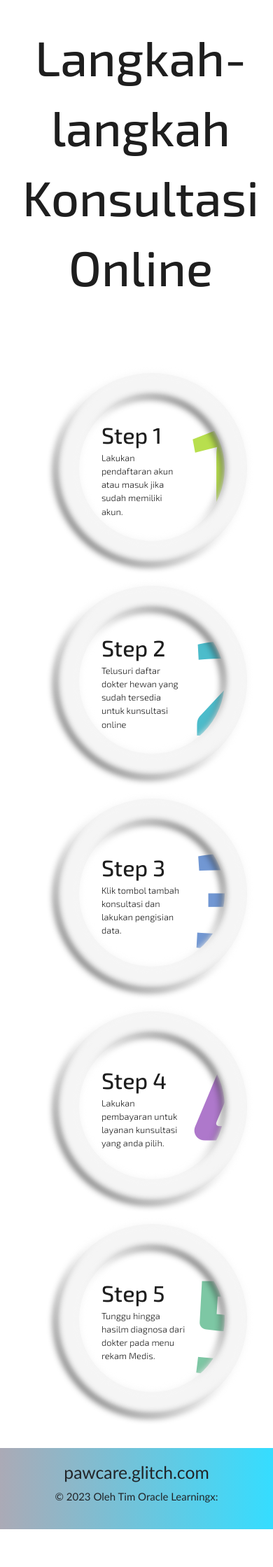
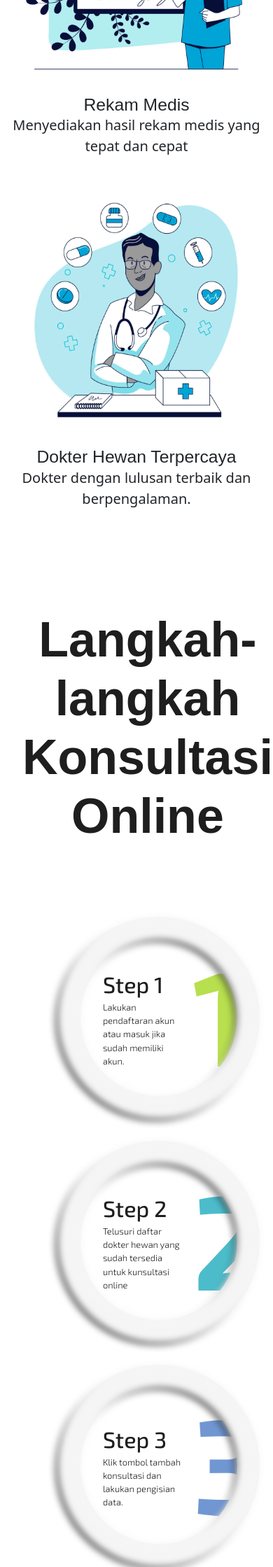
Before and after one commit to Intanlar/PawCare, a Flask app: page / in a window 390 px wide; the page is wider, and only the part inside the window is pictured. Shown: the part 2186-4425 px from the top of that part at 70% size. Before the commit the page ends 4371 px from the top of that part, so only its background shows below. Run offline with Flask 3, Linux system fonts and the light colour scheme.

Commit message:
navbar dan landing page tak ubah beberapa

```diff
--- a/app.py
+++ b/app.py
@@ -29,7 +29,10 @@ DB_NAME = os.getenv("DB_NAME")
 
 client = MongoClient(MONGODB_URI)
 db = client[DB_NAME]
-collection = db.riwayat_konsultasi
+
+col_konsultasi = db.riwayat_konsultasi
+col_user = db.owner
+col_dokter = db.dokter
 
 def allowed_file(filename):
     return '.' in filename and filename.rsplit('.', 1)[1].lower() in ALLOWED_EXTENSIONS
@@ -54,7 +57,7 @@ def login():
 
 @app.route("/docter")
 def docter():
-    return render_template("docter.html")
+    return render_template("dokter_login.html")
 
 @app.route("/register")
 def register():
@@ -62,8 +65,7 @@ def register():
 
 @app.route("/regisdocter")
 def regisdocter():
-    return render_template("register-docter.html")
-
+    return render_template("dokter_register.html")
 
 
 @app.route('/form_konsultasi')
@@ -71,20 +73,23 @@ def form_konsultasi():
     return render_template('form_konsultasi.html')
 
 @app.route('/riwayat')
-def show_riwayat_konsultasi():
-    riwayat_konsultasi = list(collection.find({}))
+def riwayat_konsultasi():
+    riwayat_konsultasi = list(col_konsultasi.find({}))
     return render_template('riwayat_konsultasi.html', riwayat_konsultasi=riwayat_konsultasi)
 
-@app.route('/rekam_medis')
-def show_rekam_medis():
+@app.route('/daftar_rekam_medis')
+def daftar_rekam_medis():
     return render_template('rekam_medis.html')
 
 @app.route('/detail_rekam_medis/<doctor_id>')
-def show_detail_rekam_medis(doctor_id):
-    doctor_info = collection.find_one({'_id': ObjectId(doctor_id)})
+def detail_rekam_medis(doctor_id):
+    doctor_info = col_konsultasi.find_one({'_id': ObjectId(doctor_id)})
 
     return render_template('detail_rekamMedis.html', doctor_info=doctor_info)
 
+@app.route('/dokter_rmd')
+def dokter_rekam_medis():
+    return render_template('dokter_rmd.html')
 
 
 @app.route('/profile')
@@ -93,19 +98,19 @@ def profile():
 
 @app.route('/profile_dokter')
 def dokter():
-    return render_template('profile_dokter.html')
+    return render_template('dokter_profile.html')
 
 @app.route('/detail_rmd')
 def detail():
-    return render_template('detail_rmd.html')
+    return render_template('dokter_detail_rmd.html')
 
 @app.route('/form_ulasan')
 def form1():
     return render_template('form_ulasan.html')
 
-@app.route('/daftar_dokter')
-def daftar():
-    return render_template('daftar_dokter.html')
+@app.route('/daftar_ulasan')
+def daftar_ulasan():
+    return render_template('daftar_ulasan.html')
 
 @app.route('/halaman_ulasan')
 def halaman():
@@ -114,7 +119,7 @@ def halaman():
 
 # POST
 
-@app.route('/save_form_data', methods=['POST'])
+@app.route('/save_form_konsultasi', methods=['POST'])
 def save_form_data():
     if request.method == 'POST':
         nama_pemilik = request.form['namaPemilik']
@@ -134,7 +139,7 @@ def save_form_data():
             filename_pembayaran = secure_filename(bukti_pembayaran.filename)
             bukti_pembayaran.save(os.path.join(app.config['UPLOAD_FOLDER'], filename_pembayaran))
 
-        result = collection.insert_one({
+        result = col_konsultasi.insert_one({
             'nama_pemilik': nama_pemilik,
             'nama_kucing': nama_kucing,
             'jenis_kucing': jenis_kucing,
--- a/static/css/style.css
+++ b/static/css/style.css
@@ -1,4 +1,6 @@
 @import url("https://fonts.googleapis.com/css2?family=Exo+2:wght@300;500;700&display=swap");
+
+
 
 .nav-color {
     background: rgb(55, 99, 168);
@@ -19,6 +21,8 @@ h1 {
     margin-top: 100px;
     font-size: 90px;
     line-height: 100px;
+    font-weight: bold;
+    font-family: 'Montserrat', sans-serif;
 }
 
 .textBanner {
@@ -147,7 +151,7 @@ footer{
 h2{
     padding-top: 20px;
     text-align: center;
-    font-family: 'Gill Sans', 'Gill Sans MT', Calibri, 'Trebuchet MS', sans-serif;
+    font-family: 'Montserrat', sans-serif;
 }
 
 .text-footer{
--- a/templates/form_konsultasi.html
+++ b/templates/form_konsultasi.html
@@ -87,7 +87,7 @@
             const form = document.getElementById('konsultasiForm');
             const formData = new FormData(form);
 
-            fetch('/save_form_data', {
+            fetch('/save_form_konsultasi', {
                 method: 'POST',
                 body: formData
             })
--- a/templates/index.html
+++ b/templates/index.html
@@ -30,17 +30,17 @@
                             </a>
                             <ul class="dropdown-menu">
                                 <li><a class="dropdown-item" href="#">Daftar Dokter</a></li>
-                                <li><a class="dropdown-item" href="#">Riwayat Konsultasi</a></li>
+                                <li><a class="dropdown-item" href="/riwayat">Riwayat Konsultasi</a></li>
                             </ul>
                         </li>
                         <li class="nav-item">
-                            <a class="nav-link" href="#">Rekam Medis</a>
+                            <a class="nav-link"  href="/daftar_rekam_medis">Rekam Medis</a>
                         </li>
                         <li class="nav-item">
-                            <a class="nav-link" href="#">Ulasan</a>
+                            <a class="nav-link" href="/daftar_ulasan">Ulasan</a>
                         </li>
                         <li class="nav-item">
-                            <a class="nav-link" href="#">Profil</a>
+                            <a class="nav-link" href="/profile">Profil</a>
                         </li>
                         <li class="nav-item dropdown">
                             <button type="button" class="btn btn-outline" data-bs-toggle="modal" data-bs-target="#staticBackdrop">
@@ -92,7 +92,7 @@
         <div class="container">
             <div class="row">
                 <div class="col">
-                    <h1 class="hBanner">Paw Care</h1>
+                    <h1 class="hBanner">PawCare</h1>
                     <p class="textBanner">Klinik Hewan adalah tempat usaha Pelayanan Jasa Medik Veteriner yang memiliki
                         Dokter
                         Hewan praktik dan fasilitas untuk penanganan hewan. Ambulatori adalah pelayanan
@@ -105,40 +105,37 @@
         </div>
     </section>
 
-    <section id="layanan">
+    <section id="layanan" class="py-5">
         <div class="container">
+            <h2 class="text-center mb-5" style="font-weight: bold;">Layanan Kami</h2>
             <div class="row">
-                <h1 class="text-center">Layanan Kami</h1>
-                <div class="col">
-                    <img src="https://img.freepik.com/free-photo/doctor-with-stethoscope_1401-44.jpg?w=740&t=st=1701932253~exp=1701932853~hmac=1fa1604d72d5b52752a68b85b67667c842968b97b0246d0d0100592a6506121f"
-                        class="card-img-top" alt="...">
-                    <div class="card-body">
-                        <h2 class="card-title">Kunsultasi Online</h2>
-                        <p class="card-text">Menyediakan konsultasi online dengan baik.</p>
+                <div class="col-md-4 mb-4 text-center">
+                        <img src="{{ url_for('static', filename='img/landingForm.png') }}" class="img-fluid" alt="..."  style="height: 350px; width: 90%;" >
+                        <div class="card-body">
+                            <h2 class="card-title">Konsultasi Online</h2>
+                            <p class="card-text" style="font-size: 20px;">Menyediakan konsultasi online dengan baik.</p>
                     </div>
                 </div>
-                <div class="col">
-                    <img src="https://img.freepik.com/free-photo/stethoscope-patient-information_1232-4432.jpg?w=1380&t=st=1701932268~exp=1701932868~hmac=ba53e0fd3e90f5a4d3e74235bd7932add72d41d431b36d8426c214357d37ce8a"
-                        class="card-img-top" alt="...">
-                    <div class="card-body">
-                        <h2 class="card-title">Rekam Medis</h2>
-                        <p class="card-text">Menyediakan hasil rekam medis yang tepat dan cepat</p>
+                <div class="col-md-4 mb-4 text-center">
+                        <img src="{{ url_for('static', filename='img/landingRiwayat.png') }}"class="img-fluid" alt="..."  style="height: 350px; width: 90%;" >
+                        <div class="card-body">
+                            <h2 class="card-title">Rekam Medis</h2>
+                            <p class="card-text" style="font-size: 20px;">Menyediakan hasil rekam medis yang tepat dan cepat</p>
                     </div>
                 </div>
-                <div class="col">
-                    <img src="https://img.freepik.com/free-photo/doctor-with-stethoscope-showing-blank-digital-tablet-pc_1401-28.jpg?w=826&t=st=1701932222~exp=1701932822~hmac=d539538535aea0580869a430020effde85af0a4a2cdb414f2a7847982bd0d07d"
-                        class="card-img-top" alt="...">
-                    <div class="card-body">
-                        <h2 class="card-title">Dokter Hewan Terpecaya</h2>
-                        <p class="card-text">DOkter dengan lulusan terbaik dan berpengalaman.</p>
-                    </div>
+                <div class="col-md-4 mb-4 text-center">
+                        <img src="{{ url_for('static', filename='img/landingDokter.png') }}"class="img-fluid" alt="..."  style="height: 350px; width: 90%;" >
+                        <div class="card-body">
+                            <h2 class="card-title">Dokter Hewan Terpercaya</h2>
+                            <p class="card-text" style="font-size: 20px;">Dokter dengan lulusan terbaik dan berpengalaman.</p>
+                        </div>
                 </div>
             </div>
         </div>
     </section>
 
     <section id="konsul">
-        <h1 class="text-center">Langkah-langkah Konsultasi Online</h1>
+        <h2 class="text-center" style="font-weight: bold;">Langkah-langkah Konsultasi Online</h2>
         <ol>
             <li>
                 <div class="icon"><i class="fa-solid fa-bicycle"></i></div>
--- a/templates/riwayat_konsultasi.html
+++ b/templates/riwayat_konsultasi.html
@@ -102,11 +102,11 @@
                         </a>
                         <div class="dropdown-menu dropdown-menu-right" aria-labelledby="konsultasiDropdown">
                             <a class="dropdown-item" href="#">Daftar Dokter</a>
-                            <a class="dropdown-item" href="{{ url_for('show_riwayat_konsultasi') }}">Riwayat Konsultasi</a>
+                            <a class="dropdown-item" href="{{ url_for('riwayat_konsultasi') }}">Riwayat Konsultasi</a>
                         </div>
                     </li>
                     <li class="nav-item">
-                        <a class="nav-link" href="{{ url_for('show_rekam_medis') }}">Rekam Medis</a>
+                        <a class="nav-link" href="{{ url_for('rekam_medis') }}">Rekam Medis</a>
                     </li>
                     <li class="nav-item">
                         <a class="nav-link" href="#">Ulasan</a>
```
Also changed, not shown: templates/rekam_medis.html (+8 -8 lines), static/img/LandingForm.png (added), static/img/LandingRiwayat.png (added), static/img/landingDokter.png (added).
